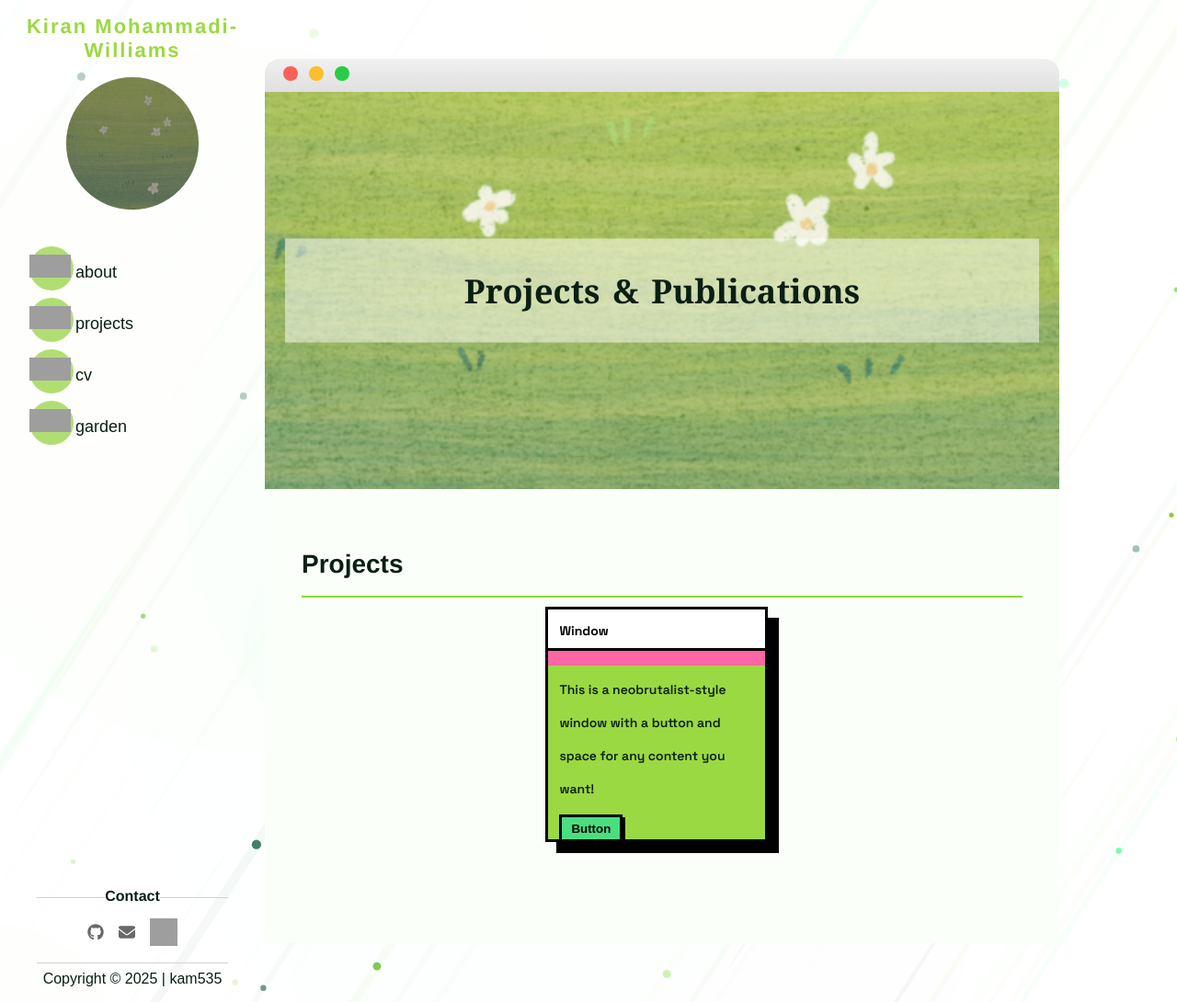
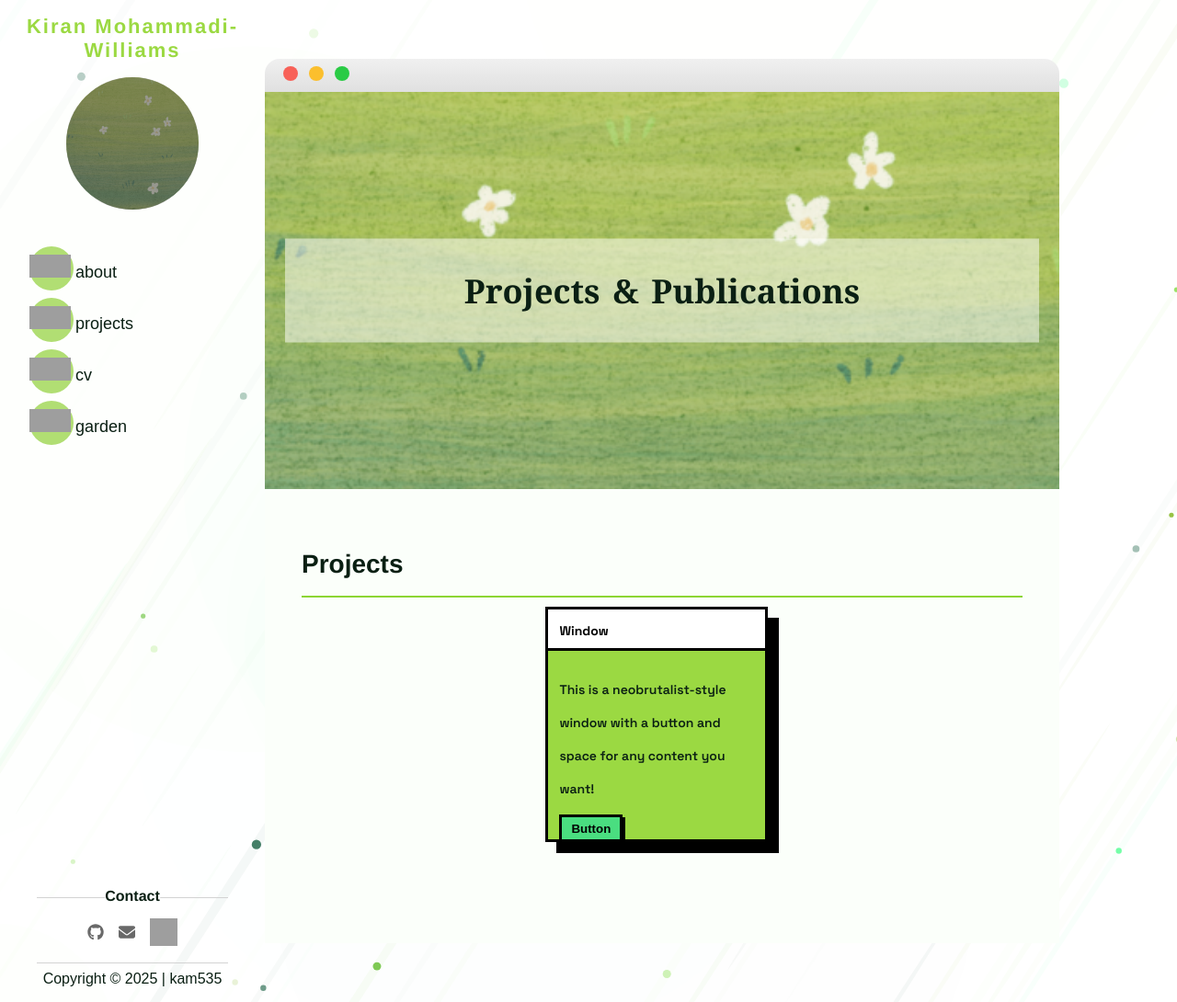
Before and after one commit to green-queen/green-queen.github.io, a Jekyll site: the page built from _pages/projects.md, in a window 1280 px wide and 1090 px high. Shown: the whole window at 92% size. Built offline with Jekyll 4.4.1, drawn with Linux system fonts in a browser that asks for light colours; some web fonts are replaced; grey boxes are pictures that could not be loaded.

Commit message:
Update post.scss

```diff
--- a/_sass/post.scss
+++ b/_sass/post.scss
@@ -8,7 +8,7 @@
   width: 30%;
   height: 250px;
   translate: -6px -6px;
-  background: #ff66a3;
+  background: #9BD942;
   border: 3px solid #000000;
   box-shadow: 12px 12px 0 #000000;
   overflow: hidden;
```
